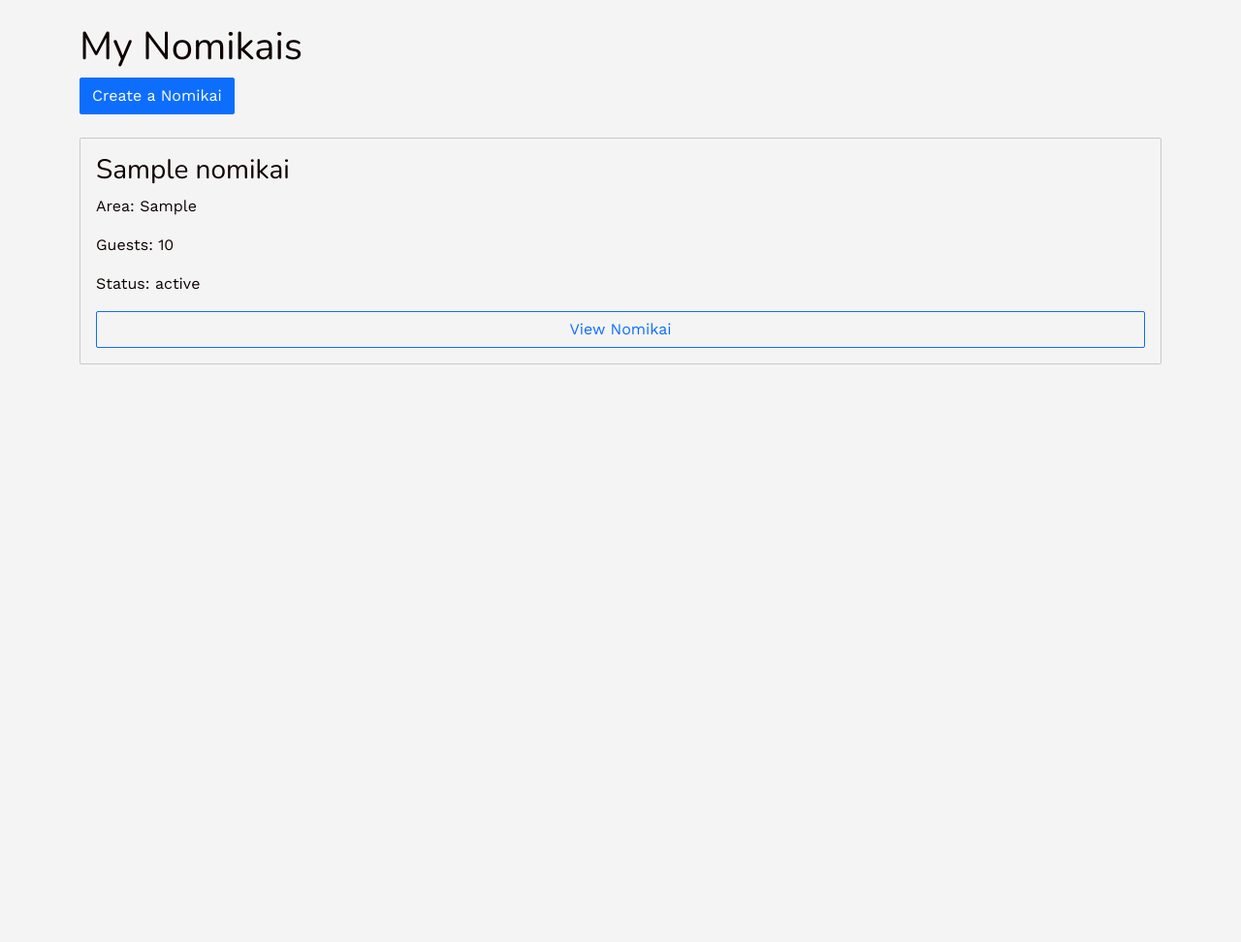
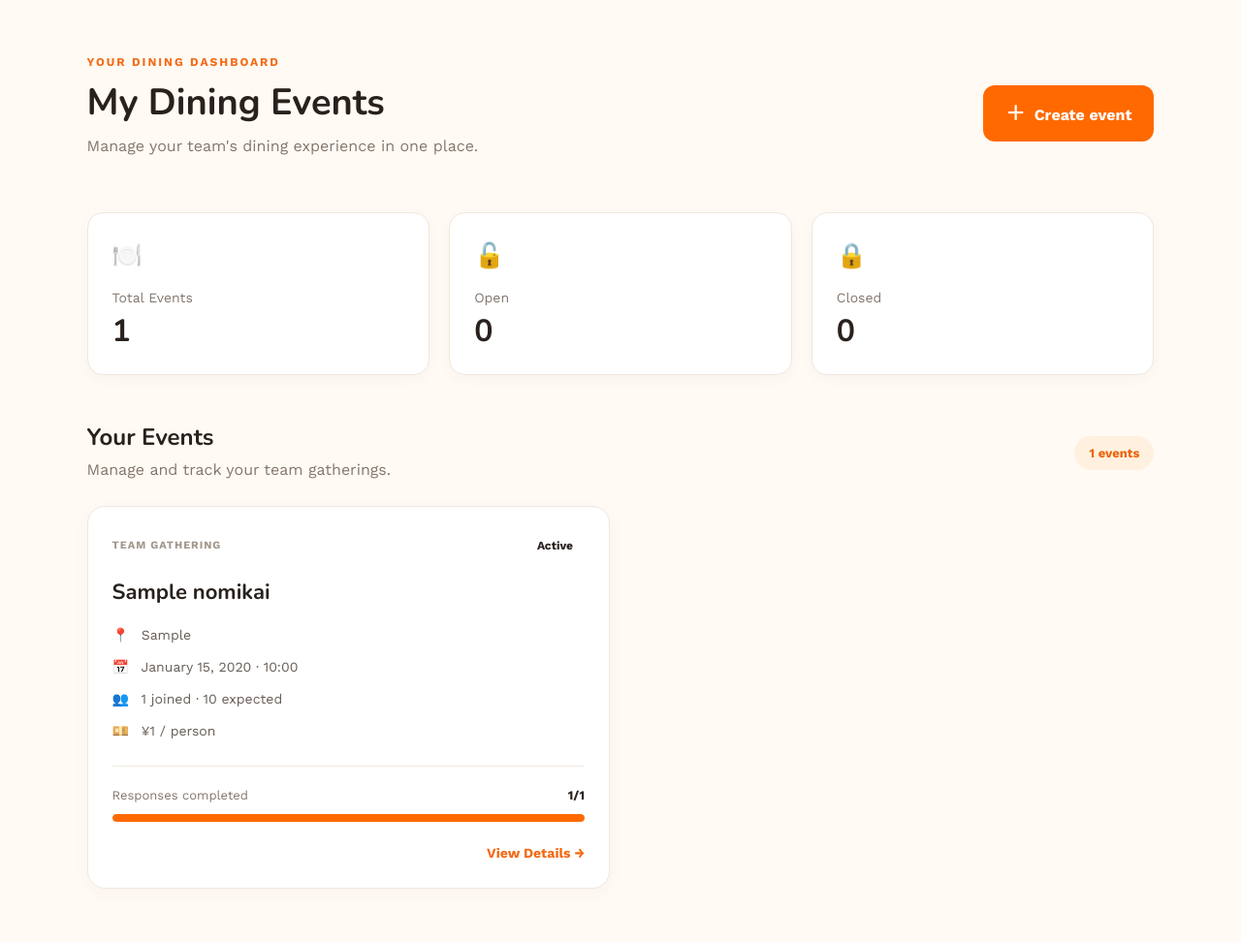
Before and after one commit to LZCR-JP/clone-s-b, a Rails app: page /nomikais in a window 1280 px wide. Shown: the whole page at 97% size. Before the commit the page ends 376 px from the top, so only its background shows below. Run offline with Rails 7, Linux system fonts and the light colour scheme; a user stored in the database is signed in; tables that the repository leaves empty hold one stand-in row (values such as "Sample post"); style sheets or scripts are compiled from the project's sources; some libraries are stand-ins or nearby versions.

Commit message:
added fe stuffs on index(lists) page

```diff
--- a/app/assets/stylesheets/pages/_index.scss
+++ b/app/assets/stylesheets/pages/_index.scss
@@ -1,2 +1,3 @@
 // Import page-specific CSS files here.
 @import "home";
+@import "nomikais";
--- /dev/null
+++ b/app/assets/stylesheets/pages/_nomikais.scss
@@ -0,0 +1,314 @@
+/* MY NOMIKAIS DASHBOARD */
+
+.nomikais-page {
+  min-height: 100vh;
+  padding: 55px 7%;
+  background: #fffaf4;
+  color: #29211d;
+}
+
+/* HEADER */
+
+.nomikais-header {
+  display: flex;
+  justify-content: space-between;
+  align-items: center;
+  gap: 20px;
+  margin-bottom: 40px;
+}
+
+.dashboard-eyebrow {
+  color: #f36b16;
+  font-size: 12px;
+  font-weight: 800;
+  letter-spacing: 2px;
+  margin-bottom: 10px;
+}
+
+.nomikais-header h1 {
+  font-size: 38px;
+  font-weight: 800;
+  margin: 0;
+}
+
+.dashboard-subtitle {
+  color: #82766d;
+  margin-top: 10px;
+}
+
+/* BUTTONS */
+
+.create-nomikai-btn {
+  display: inline-block;
+  background: #ff6900;
+  color: white !important;
+  padding: 14px 23px;
+  border-radius: 12px;
+  font-weight: 700;
+  text-decoration: none;
+  transition: 0.2s ease;
+  border: none;
+}
+
+.create-nomikai-btn:hover {
+  background: #e85d00;
+  color: white;
+  transform: translateY(-2px);
+}
+
+.create-nomikai-btn span {
+  font-size: 20px;
+  margin-right: 5px;
+}
+
+/* STATISTICS */
+
+.nomikai-stats {
+  display: grid;
+  grid-template-columns: repeat(3, 1fr);
+  gap: 20px;
+  margin-bottom: 50px;
+}
+
+.nomikai-stat-card {
+  background: white;
+  border: 1px solid #f0e7de;
+  border-radius: 16px;
+  padding: 25px;
+  box-shadow: 0 4px 15px #33221108;
+}
+
+.stat-icon {
+  font-size: 25px;
+}
+
+.nomikai-stat-card p {
+  color: #82766d;
+  font-size: 14px;
+  margin: 15px 0 5px;
+}
+
+.nomikai-stat-card h2 {
+  font-size: 32px;
+  font-weight: 800;
+  margin: 0;
+}
+
+/* EVENT LIST HEADER */
+
+.nomikai-list-header {
+  display: flex;
+  justify-content: space-between;
+  align-items: center;
+  margin-bottom: 25px;
+}
+
+.nomikai-list-header h2 {
+  font-size: 24px;
+  font-weight: 800;
+  margin: 0;
+}
+
+.nomikai-list-header p {
+  color: #82766d;
+  margin: 7px 0 0;
+}
+
+.event-count {
+  background: #fff0df;
+  color: #e9650b;
+  padding: 8px 15px;
+  border-radius: 30px;
+  font-size: 13px;
+  font-weight: 700;
+}
+
+/* EVENT GRID */
+
+.nomikai-grid {
+  display: grid;
+  grid-template-columns: repeat(2, minmax(0, 1fr));
+  gap: 22px;
+}
+
+.nomikai-card {
+  background: white;
+  border: 1px solid #f0e7de;
+  border-radius: 18px;
+  padding: 25px;
+  box-shadow: 0 5px 20px #33221108;
+  transition: 0.2s ease;
+}
+
+.nomikai-card:hover {
+  transform: translateY(-4px);
+  box-shadow: 0 10px 28px #33221112;
+}
+
+.nomikai-card-top {
+  display: flex;
+  justify-content: space-between;
+  align-items: center;
+  gap: 10px;
+  margin-bottom: 20px;
+}
+
+.nomikai-category {
+  color: #a19489;
+  font-size: 11px;
+  font-weight: 800;
+  letter-spacing: 1px;
+}
+
+.nomikai-status {
+  padding: 6px 12px;
+  border-radius: 30px;
+  font-size: 12px;
+  font-weight: 700;
+}
+
+.nomikai-status.open {
+  color: #27814c;
+  background: #e8f7ed;
+}
+
+.nomikai-status.closed {
+  color: #777;
+  background: #eeeeee;
+}
+
+.nomikai-card h3 {
+  font-size: 22px;
+  font-weight: 800;
+  margin-bottom: 20px;
+}
+
+/* EVENT DETAILS */
+
+.nomikai-details {
+  display: grid;
+  gap: 12px;
+  margin-bottom: 25px;
+}
+
+.nomikai-details p {
+  color: #675d55;
+  font-size: 14px;
+  margin: 0;
+}
+
+.nomikai-details p span {
+  margin-right: 8px;
+}
+
+/* RESPONSE PROGRESS */
+
+.nomikai-progress {
+  border-top: 1px solid #f1e9e2;
+  padding-top: 20px;
+}
+
+.progress-label {
+  display: flex;
+  justify-content: space-between;
+  font-size: 13px;
+  color: #82766d;
+  margin-bottom: 10px;
+}
+
+.progress-label strong {
+  color: #29211d;
+}
+
+.progress-track {
+  width: 100%;
+  height: 8px;
+  background: #f1e9e2;
+  border-radius: 20px;
+  overflow: hidden;
+}
+
+.progress-fill {
+  height: 100%;
+  background: #ff6900;
+  border-radius: 20px;
+  transition: width 0.3s ease;
+}
+
+/* CARD FOOTER */
+
+.nomikai-card-footer {
+  display: flex;
+  justify-content: flex-end;
+  margin-top: 22px;
+}
+
+.view-nomikai-btn {
+  color: #f36b16;
+  font-size: 14px;
+  font-weight: 800;
+  text-decoration: none;
+}
+
+.view-nomikai-btn:hover {
+  color: #c94d00;
+}
+
+/* EMPTY STATE */
+
+.nomikai-empty-state {
+  text-align: center;
+  background: white;
+  border: 1px dashed #edcbb1;
+  border-radius: 20px;
+  padding: 65px 25px;
+  max-width: 650px;
+  margin: 40px auto;
+}
+
+.empty-icon {
+  font-size: 55px;
+  margin-bottom: 20px;
+}
+
+.nomikai-empty-state h2 {
+  font-size: 26px;
+  font-weight: 800;
+}
+
+.nomikai-empty-state p {
+  max-width: 430px;
+  margin: 15px auto 25px;
+  color: #82766d;
+  line-height: 1.7;
+}
+
+/* MOBILE */
+
+@media (max-width: 768px) {
+  .nomikais-page {
+    padding: 35px 5%;
+  }
+
+  .nomikais-header {
+    align-items: flex-start;
+    flex-direction: column;
+  }
+
+  .nomikais-header h1 {
+    font-size: 30px;
+  }
+
+  .nomikai-stats {
+    grid-template-columns: 1fr;
+    gap: 12px;
+  }
+
+  .nomikai-grid {
+    grid-template-columns: 1fr;
+  }
+
+  .nomikai-list-header h2 {
+    font-size: 21px;
+  }
+}
--- a/app/controllers/nomikais_controller.rb
+++ b/app/controllers/nomikais_controller.rb
@@ -3,7 +3,9 @@ class NomikaisController < ApplicationController
   before_action :set_nomikai, only: %i[show destroy close]
 
   def index
-    @nomikais = current_user.nomikais.order(created_at: :desc)
+    @nomikais = current_user.nomikais
+                            .includes(:participants)
+                            .order(created_at: :desc)
   end
 
   def show
--- a/app/views/nomikais/index.html.erb
+++ b/app/views/nomikais/index.html.erb
@@ -1,23 +1,151 @@
-<div class="container mt-4">
-  <h1>My Nomikais</h1>
+<div class="nomikais-page">
 
-  <%= link_to "Create a Nomikai",
-              new_nomikai_path,
-              class: "btn btn-primary" %>
+  <%# DASHBOARD HEADER %>
+  <div class="nomikais-header">
+    <div>
+      <p class="dashboard-eyebrow">YOUR DINING DASHBOARD</p>
+      <h1>My Dining Events</h1>
+      <p class="dashboard-subtitle">
+        Manage your team's dining experience in one place.
+      </p>
+    </div>
 
-  <div class="mt-4">
-    <% @nomikais.each do |nomikai| %>
-      <div class="card p-3 mb-3">
-        <h3><%= nomikai.name %></h3>
-
-        <p>Area: <%= nomikai.area %></p>
-        <p>Guests: <%= nomikai.group_size %></p>
-        <p>Status: <%= nomikai.status %></p>
-
-        <%= link_to "View Nomikai",
-                    nomikai_path(nomikai),
-                    class: "btn btn-outline-primary" %>
-      </div>
+    <%= link_to new_nomikai_path, class: "create-nomikai-btn" do %>
+      <span>＋</span> Create event
     <% end %>
   </div>
+
+  <%# SUMMARY CARDS %>
+  <div class="nomikai-stats">
+
+    <div class="nomikai-stat-card">
+      <span class="stat-icon">🍽️</span>
+      <p>Total Events</p>
+      <h2><%= @nomikais.size %></h2>
+    </div>
+
+    <div class="nomikai-stat-card">
+      <span class="stat-icon">🔓</span>
+      <p>Open</p>
+      <h2><%= @nomikais.count { |n| n.status == "open" } %></h2>
+    </div>
+
+    <div class="nomikai-stat-card">
+      <span class="stat-icon">🔒</span>
+      <p>Closed</p>
+      <h2><%= @nomikais.count { |n| n.status == "closed" } %></h2>
+    </div>
+
+  </div>
+
+  <%# NOMIKAI LIST %>
+  <div class="nomikai-list-header">
+    <div>
+      <h2>Your Events</h2>
+      <p>Manage and track your team gatherings.</p>
+    </div>
+    <span class="event-count">
+      <%= @nomikais.size %> events
+    </span>
+  </div>
+
+  <% if @nomikais.any? %>
+
+    <div class="nomikai-grid">
+
+      <% @nomikais.each do |nomikai| %>
+
+        <% participants = nomikai.participants.to_a %>
+        <% completed = participants.count { |p| p.completed_at.present? } %>
+
+        <div class="nomikai-card">
+
+          <div class="nomikai-card-top">
+            <span class="nomikai-category">TEAM GATHERING</span>
+
+            <span class="nomikai-status <%= nomikai.status %>">
+              <%= nomikai.status.capitalize %>
+            </span>
+          </div>
+
+          <h3><%= nomikai.name %></h3>
+
+          <div class="nomikai-details">
+
+            <p>
+              <span>📍</span>
+              <%= nomikai.area %>
+            </p>
+
+            <p>
+              <span>📅</span>
+              <%= nomikai.event_date.strftime("%B %d, %Y · %H:%M") %>
+            </p>
+
+            <p>
+              <span>👥</span>
+              <%= participants.size %> joined ·
+              <%= nomikai.group_size %> expected
+            </p>
+
+            <% if nomikai.budget_per_person.present? %>
+              <p>
+                <span>💴</span>
+                ¥<%= number_with_delimiter(nomikai.budget_per_person) %>
+                / person
+              </p>
+            <% end %>
+
+          </div>
+
+          <%# RESPONSE PROGRESS %>
+          <div class="nomikai-progress">
+            <div class="progress-label">
+              <span>Responses completed</span>
+              <strong>
+                <%= completed %>/<%= participants.size %>
+              </strong>
+            </div>
+
+            <div class="progress-track">
+              <div
+                class="progress-fill"
+                style="width: <%= participants.any? ? (completed.to_f / participants.size * 100).round : 0 %>%">
+              </div>
+            </div>
+          </div>
+
+          <div class="nomikai-card-footer">
+            <%= link_to "View Details →",
+                        nomikai_path(nomikai),
+                        class: "view-nomikai-btn" %>
+          </div>
+
+        </div>
+
+      <% end %>
+
+    </div>
+
+  <% else %>
+
+    <%# EMPTY STATE %>
+    <div class="nomikai-empty-state">
+      <div class="empty-icon">🍜</div>
+
+      <h2>No Dining Events yet!</h2>
+
+      <p>
+        Your next team dinner starts here.
+        Create your first Event and invite your colleagues
+        to find the perfect restaurant together.
+      </p>
+
+      <%= link_to "Create Your First Dining Event →",
+                  new_nomikai_path,
+                  class: "create-nomikai-btn" %>
+    </div>
+
+  <% end %>
+
 </div>
```
